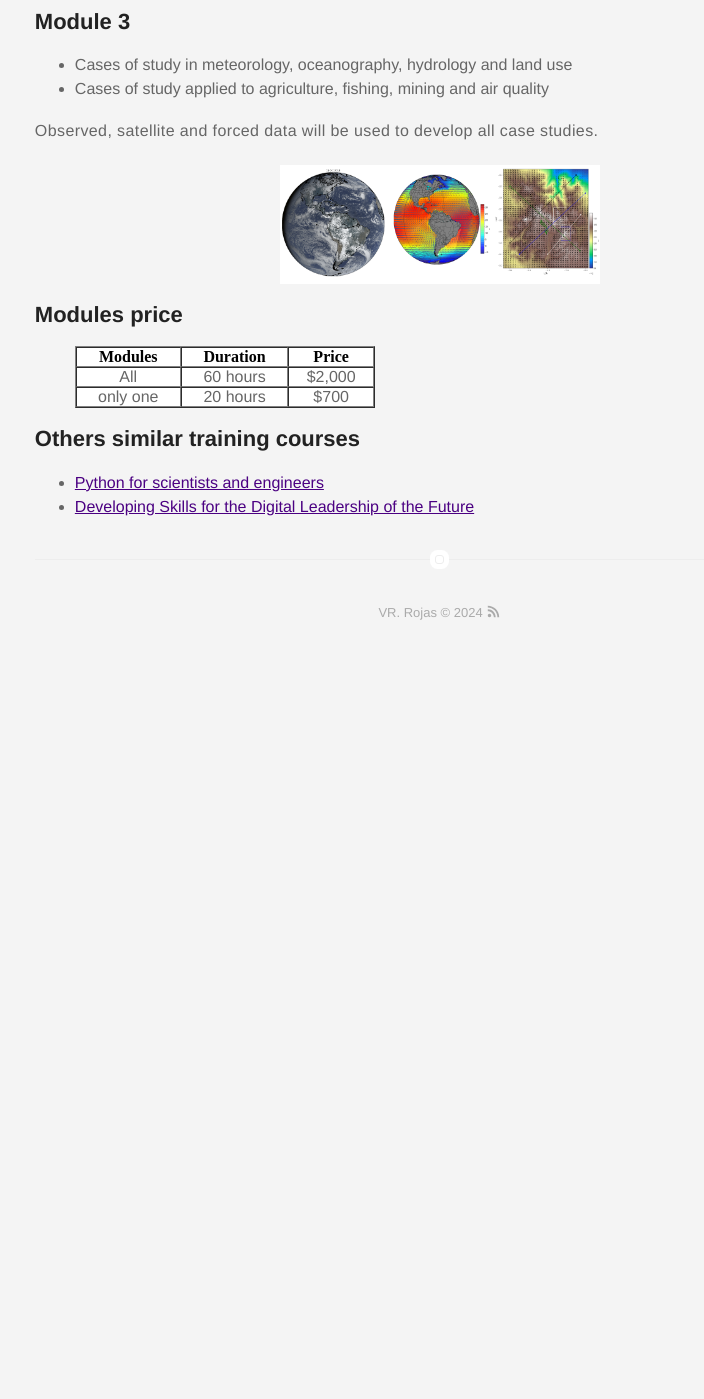
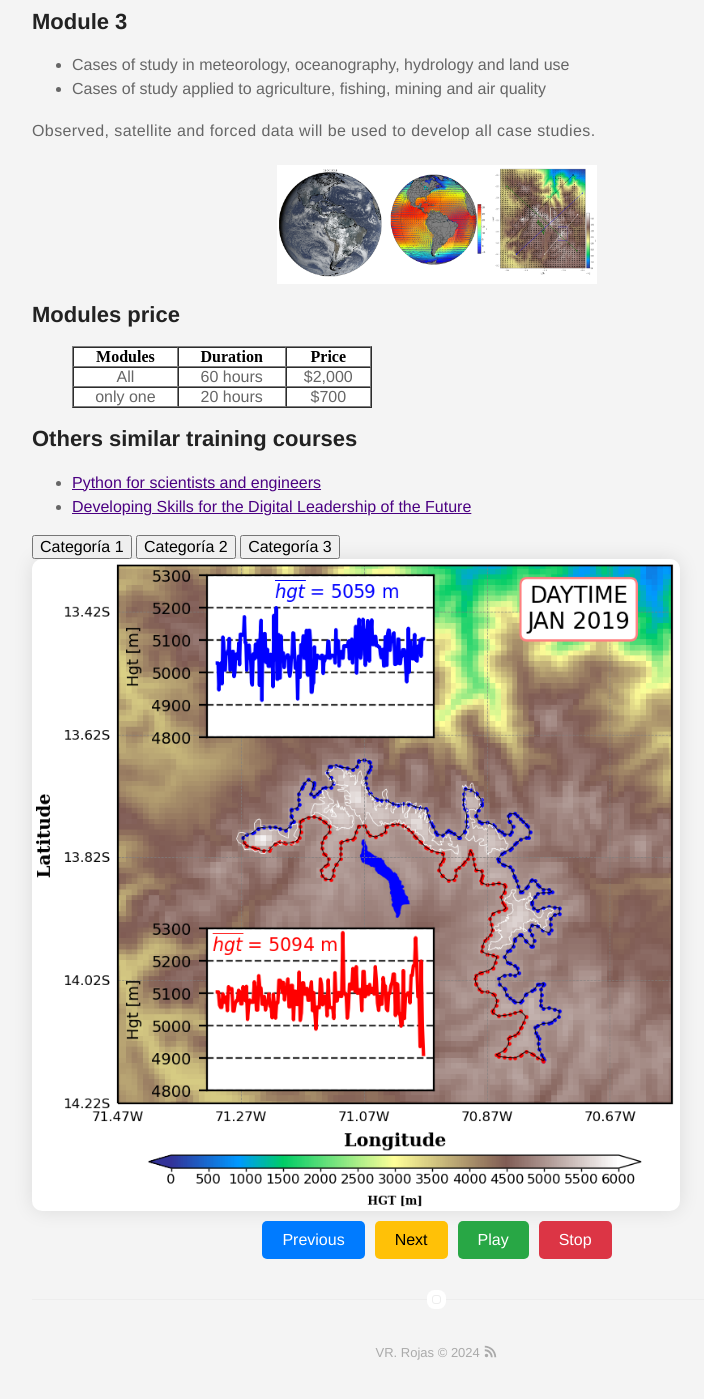
Before and after one commit to vrrp/vrrp.github.io, a Jekyll site: the page built from training/index.html, in a window 1280 px wide and 1400 px high, scrolled down 1374 px. Shown: the whole window, without its empty margins (203-907 px from the left). Built offline with Jekyll 4.4.1, drawn with Linux system fonts in a browser that asks for light colours; before the commit the page ends 2034 px from its top, so only the background shows below that.

Commit message:
18:23:39 28-August-2024

```diff
--- a/_layouts/default.html
+++ b/_layouts/default.html
@@ -51,6 +51,6 @@ layout: compress
     </div>
 
     {% include icons.html %}
-
+  <script src="{{ '/static/js/custom.js' | relative_url }}"></script>"
 </body>
 </html>
--- a/training/index.html
+++ b/training/index.html
@@ -93,3 +93,21 @@ You can choose which programming language you want to take the training. These t
   <li><a href="https://www.enthought.com/course/public-catalog/python-foundations-for-scientists-and-engineers-course/">Python for scientists and engineers</a></li>
   <li><a href="https://dillerdigital.com/">Developing Skills for the Digital Leadership of the Future</a></li>
 </ul>
+
+    <div class="category-container">
+        <button class="category-button" data-category="categoria1">Categoría 1</button>
+        <button class="category-button" data-category="categoria2">Categoría 2</button>
+        <button class="category-button" data-category="categoria3">Categoría 3</button>
+    </div>
+
+    <div class="slider-container">
+        <div class="slider">
+            <img id="slider-image" src="{{ '/images/categoria1/img1.png' | relative_url }}" alt="Image Slider">
+        </div>
+        <div class="controls">
+            <button id="prevButton">Previous</button>
+            <button id="nextButton">Next</button>
+            <button id="playButton">Play</button>
+            <button id="stopButton">Stop</button>
+        </div>
+    </div>
```
Also changed, not shown: services.md (+0 -2 lines).
